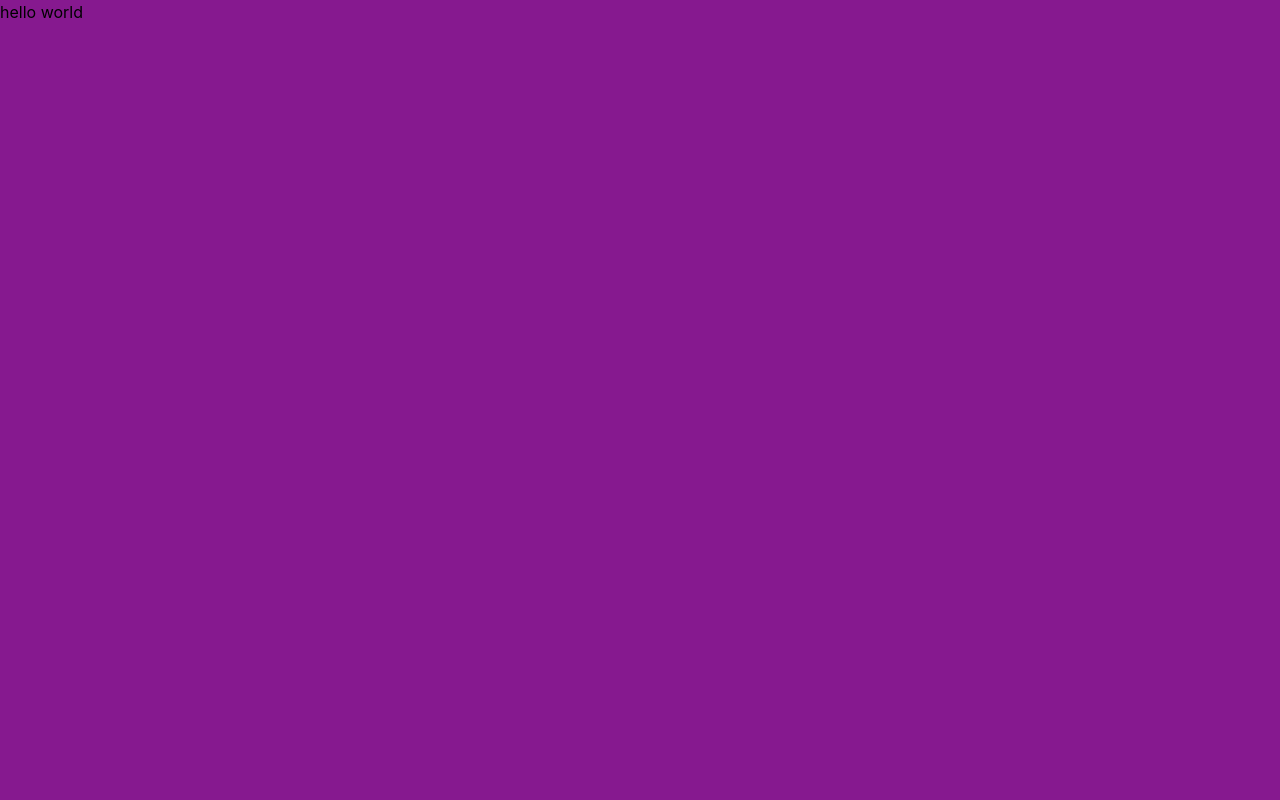
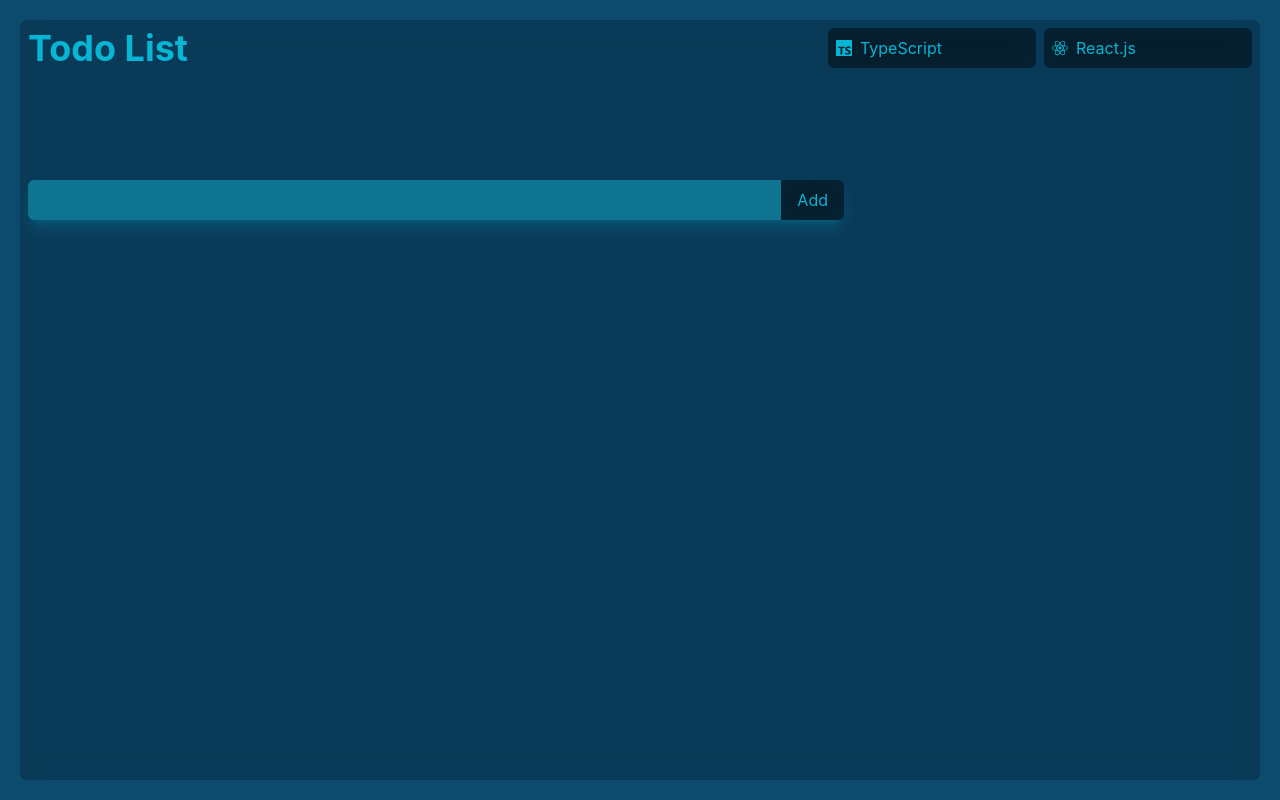
Before and after one commit to armin-bkh/todolist-app-typescript, a React (Create React App) app: page / in a window 1280 px wide. Built offline with nearby package versions, Linux system fonts and the light colour scheme.

Commit message:
develope Header and TodoForm components and handle add todo

```diff
--- a/package.json
+++ b/package.json
@@ -12,6 +12,7 @@
     "@types/react-dom": "^17.0.11",
     "react": "^17.0.2",
     "react-dom": "^17.0.2",
+    "react-icons": "^4.3.1",
     "react-scripts": "5.0.0",
     "typescript": "^4.5.4",
     "web-vitals": "^2.1.2"
--- a/src/App.tsx
+++ b/src/App.tsx
@@ -1,7 +1,42 @@
+import { useEffect, useState } from "react";
+import { Header } from "./Components/Header/Header";
+import { TodoForm } from "./Components/TodoForm/TodoForm";
+
+type todoState = {
+  id: number,
+  value: string,
+  checked: boolean,
+}[];
+
 function App() {
+  const [allTodos, setAllTodos] = useState<todoState | []>([]);
+
+  useEffect(()=> {
+    console.log(allTodos);
+  }, [allTodos])
+
+  const addTodoHandler = (todo: string) => {
+    setAllTodos([
+      ...allTodos,
+      {
+        id: new Date().getTime(),
+        value: todo,
+        checked: false,
+      }
+    ])
+  }
+
   return (
-    <div className="min-h-screen">
-      hello world
+    <div className="h-screen p-5 text-cyan-500">
+      <div className={`h-full rounded-md p-2 bg-black bg-opacity-20 backdrop-blur-md`}>
+        <Header />
+        <main className="mt-28 grid grid-cols-3">
+          <section className="col-span-2">
+          <TodoForm onAdd={addTodoHandler} />
+
+          </section>
+        </main>
+      </div>
     </div>
   );
 }
--- /dev/null
+++ b/src/Components/Header/Header.tsx
@@ -0,0 +1,11 @@
+import { SiTypescript, SiReact } from 'react-icons/si'
+
+export const Header = () => {
+    return (
+        <header className={`flex items-center`}>
+            <h1 className={`mr-auto text-4xl font-bold`}>Todo List</h1>
+            <div className={`bg-black bg-opacity-40 backdrop-blur-lg rounded-md mr-2 flex items-center w-52 px-2 py-2`}><SiTypescript className='mr-2' /> TypeScript</div>
+            <div className={`bg-black bg-opacity-40 backdrop-blur-lg rounded-md flex items-center w-52 px-2 py-2`}><SiReact className='mr-2' />React.js</div>
+        </header>
+    )
+};
--- /dev/null
+++ b/src/Components/TodoForm/TodoForm.tsx
@@ -0,0 +1,25 @@
+import React, { useState } from "react";
+
+interface todoFormProps {
+    onAdd: (todo: string) => void,
+}
+
+export const TodoForm = ({ onAdd }: todoFormProps) => {
+    const [todo, setTodo] = useState<string>('');
+
+    const changeHandler = (e: React.ChangeEvent<HTMLInputElement>) => {
+        setTodo(e.target.value);
+    }
+
+    const submitHandler = (e: React.FormEvent<HTMLFormElement>) => {
+        e.preventDefault();
+        if(todo) onAdd(todo);
+    }
+
+    return (
+        <form onSubmit={submitHandler} className="w-full flex items-center shadow-lg shadow-cyan-600/30">
+            <input className="flex-1 py-2 px-4 rounded-l-md bg-cyan-700 focus:outline-none" type="text" value={todo} onChange={changeHandler} />
+            <button className="bg-black bg-opacity-40 backdrop-blur-lg rounded-r-md py-2 px-4 overflow-hidden">Add</button>
+        </form>
+    )
+};
--- a/src/index.css
+++ b/src/index.css
@@ -11,7 +11,7 @@ body {
     sans-serif;
   -webkit-font-smoothing: antialiased;
   -moz-osx-font-smoothing: grayscale;
-  background: #86198f;
+  background: #0c4a6e;
 }
 
 code {
```
Also changed, not shown: 1 other file (tests, documents, lock files or other folders).
